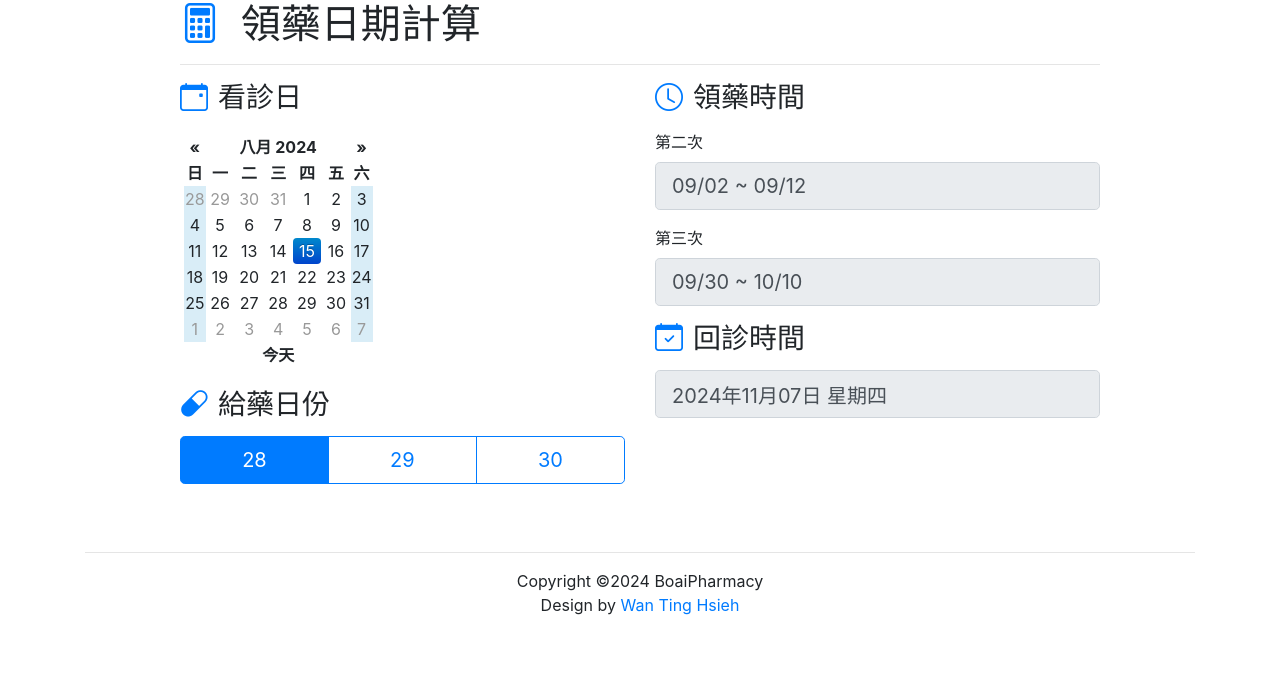
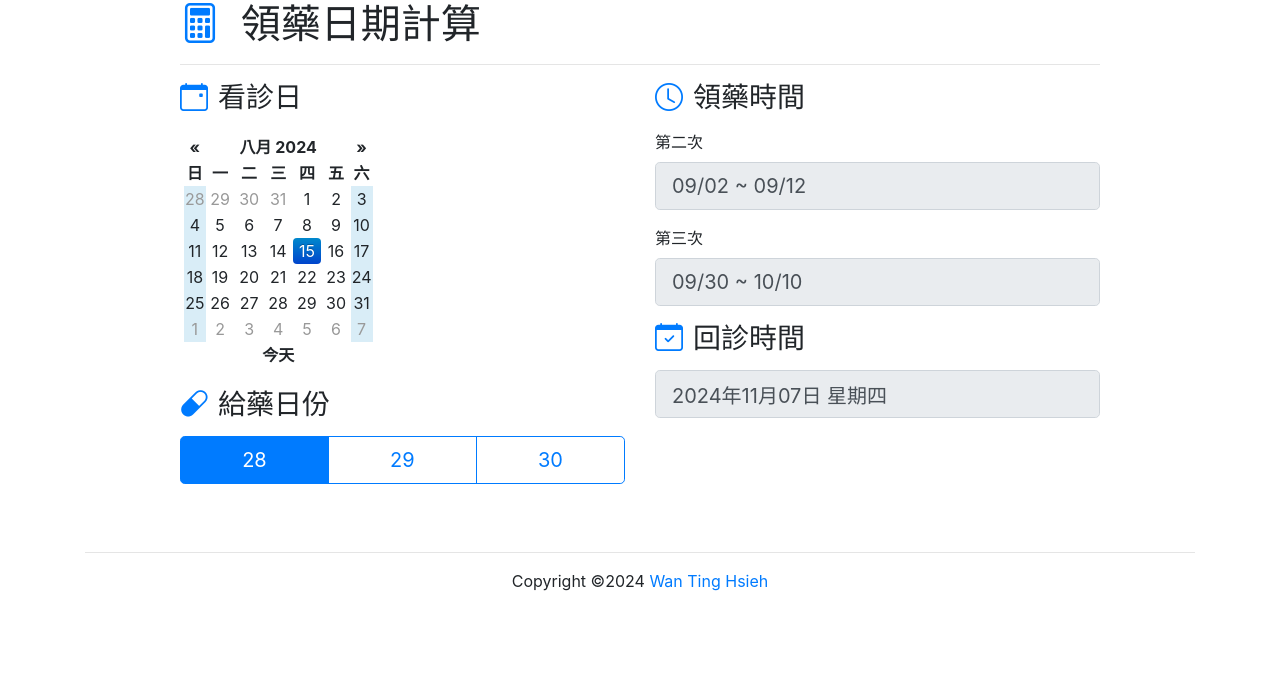
Before and after one commit to Enotera/rx-calc, a Flask app: page / in a window 1280 px wide. Shown: the part 80-757 px from the top of the page. Run offline with Flask 3, Linux system fonts and the light colour scheme; some libraries are stand-ins or nearby versions.

Commit message:
change footer

```diff
--- a/templates/base.html
+++ b/templates/base.html
@@ -46,7 +46,7 @@
 
     <footer class="container mt-5">
         <hr>
-        <p class="text-center">Copyright ©2024 BoaiPharmacy<br>Design by <a href="https://www.facebook.com/Yuduki/" target="_blank">Wan Ting Hsieh</a></p>
+        <p class="text-center">Copyright ©2024 <a href="https://www.facebook.com/Yuduki/" target="_blank">Wan Ting Hsieh</a></p>
     </footer>
 
     <script src="https://code.jquery.com/jquery-3.5.1.min.js"></script>
```
